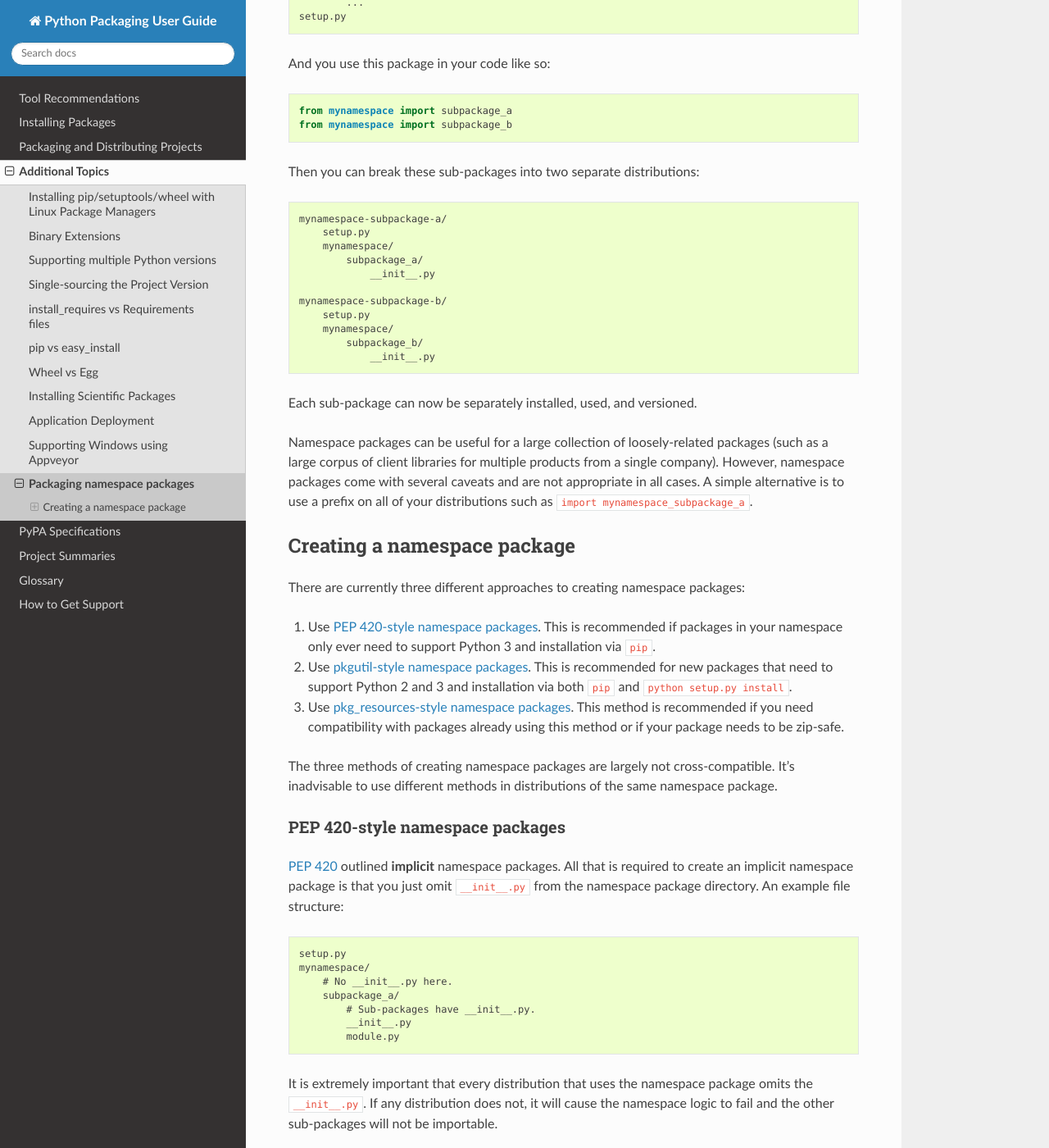
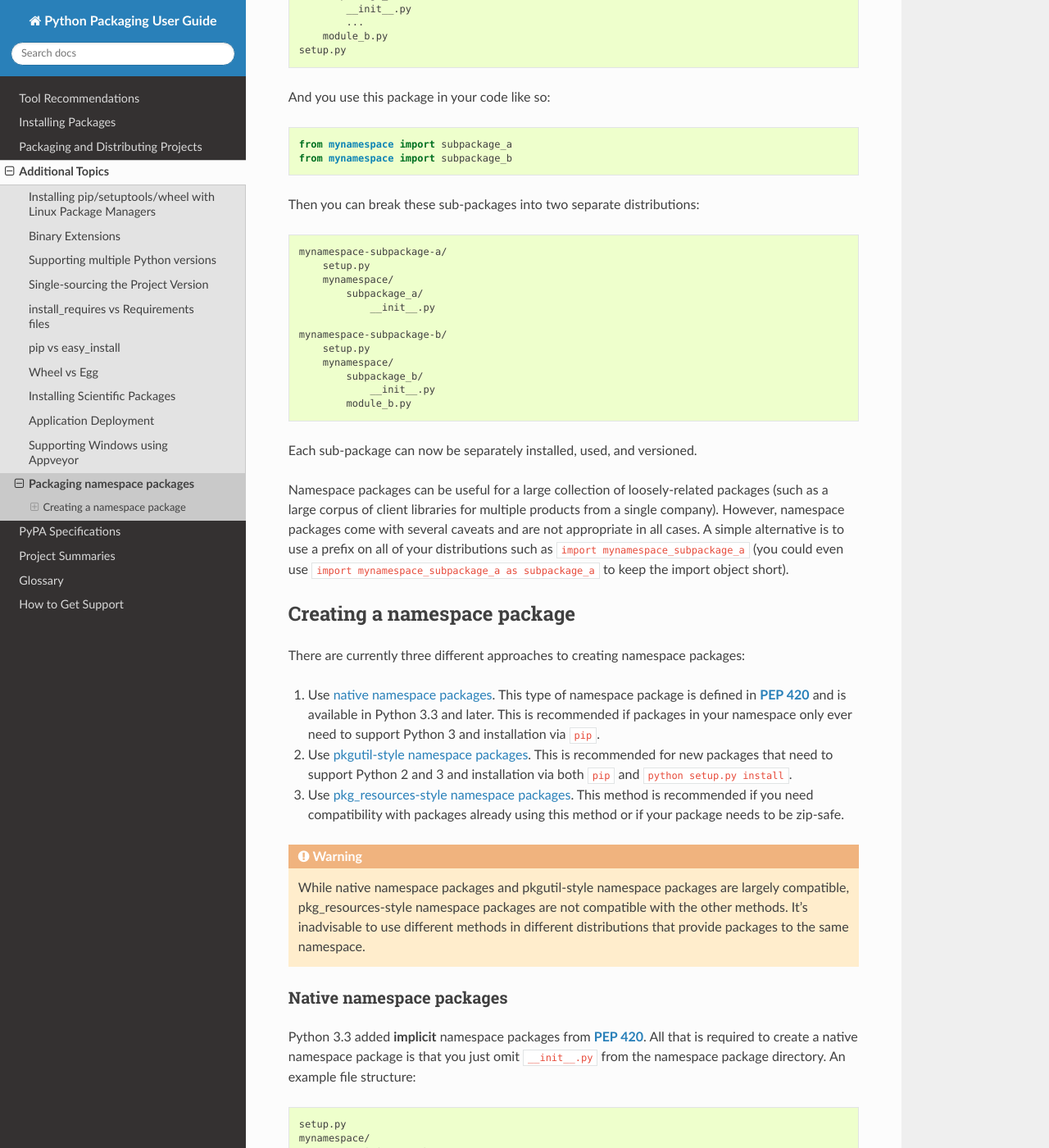
Before and after one commit to pypa/packaging.python.org, a Sphinx documentation site: the page built from source/namespace_packages.rst, in a window 1280 px wide and 1400 px high, scrolled down 439 px. Shown: the whole window at 82% size. Built offline with Sphinx 7.4.7 and the Read the Docs theme 2.0.0, drawn with Linux system fonts in a browser that asks for light colours; pages that are not in the unit, such as notebooks, are missing from menus; some of the changed text lies outside the part shown.

Commit message:
Address review comments

```diff
--- a/source/namespace_packages.rst
+++ b/source/namespace_packages.rst
@@ -5,8 +5,11 @@ Packaging namespace packages
 :Page Status: Draft
 :Last Reviewed: 2017-05-04
 
-Namespace packages allow you to split a single Python package across multiple
-distributions. For instance, if you have the following package structure:
+Namespace packages allow you to split the sub-packages and modules within a
+single :term:`package <Import Package>` across multiple, separate
+:term:`distribution packages <Distribution Package>` (referred to as
+**distributions** in this document to avoid ambiguity). For example, if you
+have the following package structure:
 
 .. code-block:: text
 
@@ -18,6 +21,7 @@ distributions. For instance, if you have the following package structure:
         subpackage_b/
             __init__.py
             ...
+        module_b.py
     setup.py
 
 And you use this package in your code like so::
@@ -40,6 +44,7 @@ Then you can break these sub-packages into two separate distributions:
         mynamespace/
             subpackage_b/
                 __init__.py
+            module_b.py
 
 Each sub-package can now be separately installed, used, and versioned.
 
@@ -47,7 +52,9 @@ Namespace packages can be useful for a large collection of loosely-related
 packages (such as a large corpus of client libraries for multiple products from
 a single company). However, namespace packages come with several caveats and
 are not appropriate in all cases. A simple alternative is to use a prefix on
-all of your distributions such as ``import mynamespace_subpackage_a``.
+all of your distributions such as ``import mynamespace_subpackage_a`` (you
+could even use ``import mynamespace_subpackage_a as subpackage_a`` to keep the
+import object short).
 
 
 Creating a namespace package
@@ -55,9 +62,10 @@ Creating a namespace package
 
 There are currently three different approaches to creating namespace packages:
 
-#. Use `PEP 420-style namespace packages`_. This is recommended if packages in
-   your namespace only ever need to support Python 3 and installation via
-   ``pip``.
+#. Use `native namespace packages`_. This type of namespace package is defined
+   in :pep:`420` and is available in Python 3.3 and later. This is recommended if
+   packages in your namespace only ever need to support Python 3 and
+   installation via ``pip``.
 #. Use `pkgutil-style namespace packages`_. This is recommended for new
    packages that need to support Python 2 and 3 and installation via both
    ``pip`` and ``python setup.py install``.
@@ -65,16 +73,19 @@ There are currently three different approaches to creating namespace packages:
    you need compatibility with packages already using this method or if your
    package needs to be zip-safe.
 
-The three methods of creating namespace packages are largely not
-cross-compatible. It's inadvisable to use different methods in distributions of
-the same namespace package.
+.. warning:: While native namespace packages and pkgutil-style namespace
+    packages are largely compatible, pkg_resources-style namespace packages
+    are not compatible with the other methods. It's inadvisable to use
+    different methods in different distributions that provide packages to the
+    same namespace.
 
-PEP 420-style namespace packages
+Native namespace packages
 --------------------------------
 
-`PEP 420`_ outlined **implicit** namespace packages. All that is required to
-create an implicit namespace package is that you just omit ``__init__.py``
-from the namespace package directory. An example file structure:
+Python 3.3 added **implicit** namespace packages from :pep:`420`. All that is
+required to create a native namespace package is that you just omit
+``__init__.py`` from the namespace package directory. An example file
+structure:
 
 .. code-block:: text
 
@@ -87,8 +98,9 @@ from the namespace package directory. An example file structure:
             module.py
 
 It is extremely important that every distribution that uses the namespace
-package omits the ``__init__.py``. If any distribution does not, it will cause
-the namespace logic to fail and the other sub-packages will not be importable.
+package omits the ``__init__.py`` or uses a pkgutil-style ``__init__.py``. If
+any distribution does not, it will cause the namespace logic to fail and the
+other sub-packages will not be importable.
 
 Because ``mynamespace`` doesn't contain an ``__init__.py``,
 :func:`setuptools.find_packages` won't find the sub-package. You must
@@ -104,13 +116,16 @@ explicitly list all packages in your ``setup.py``. For example:
         packages=['mynamespace.subpackage_a']
     )
 
-A complete working example of two PEP 420-style namespace packages can be found
-in the `PEP 420 namespace example project`_.
+A complete working example of two native namespace packages can be found in
+the `native namespace package example project`_.
 
-.. _PEP 420: https://www.python.org/dev/peps/pep-0420/
-.. _PEP 420 namespace example project:
+.. _native namespace package example project:
     https://github.com/jonparrott/namespace-pkg-tests
 
+.. note:: Because native and pkgutil-style namespace packages are largely
+    compatible, you can use native namespace packages in the distributions that
+    only support Python 3 and pkgutil-style namespace packages in the
+    distributions that need to support Python 2 and 3.
 
 pkgutil-style namespace packages
 --------------------------------
```
